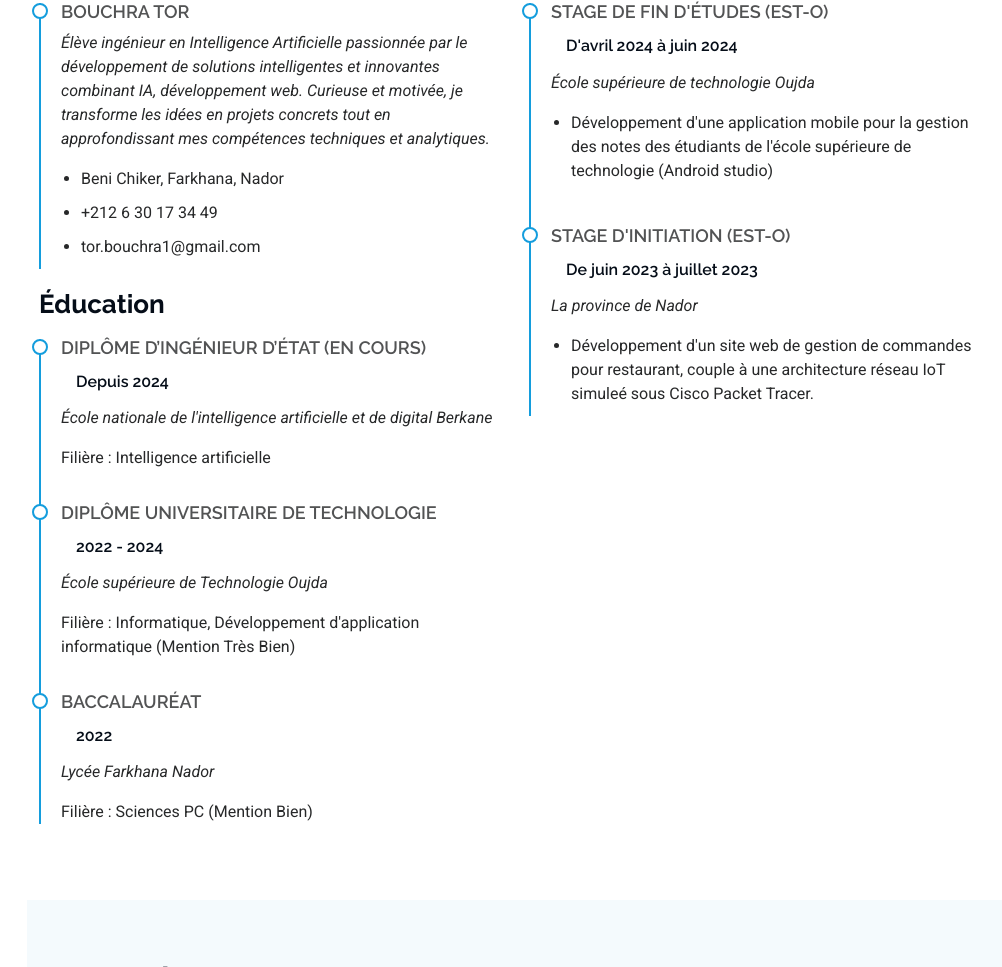
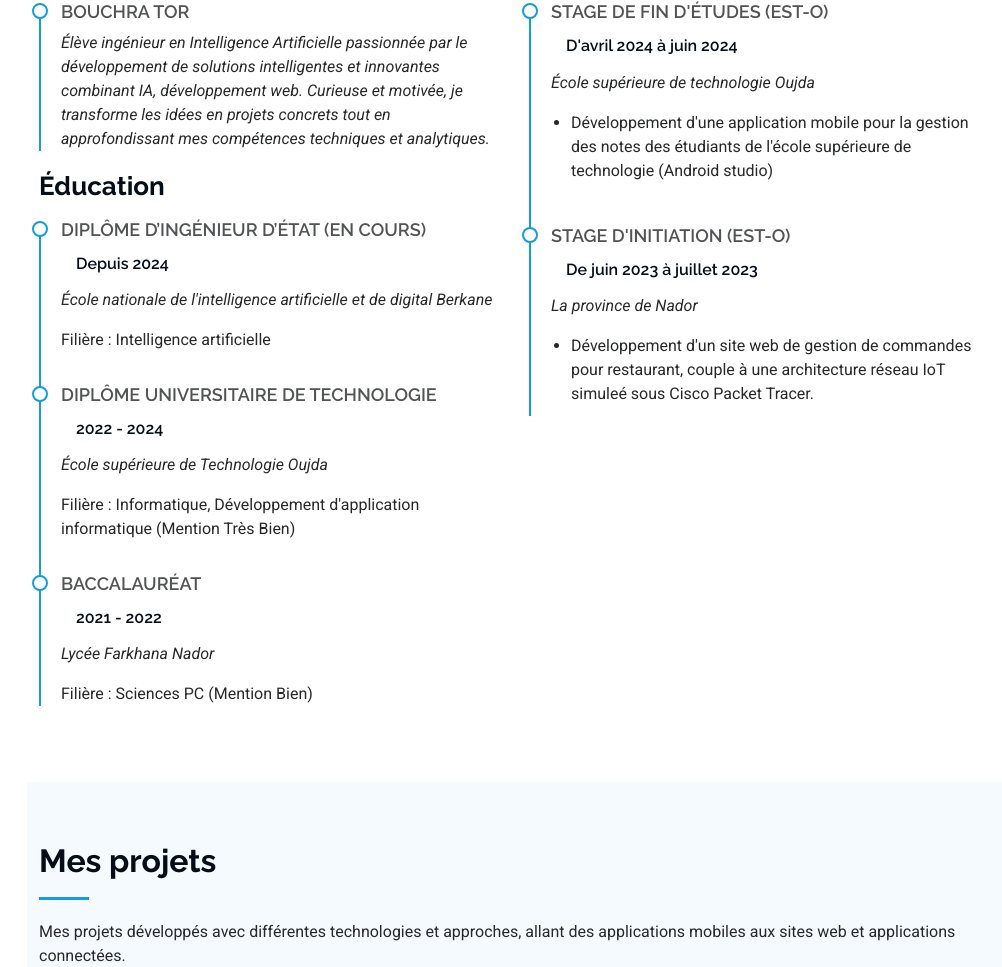
Before and after one commit to BOUCHRATOR/portfolio.github.io, a plain HTML site: page index.html in a window 1280 px wide. Shown: the part 3041-4008 px from the top of the page, without its empty margins (273-1275 px from the left). Drawn offline with Linux system fonts and the light colour scheme.

Commit message:
Update index.html

```diff
--- a/index.html
+++ b/index.html
@@ -311,11 +311,7 @@ J’ai également approfondi mes connaissances en Python, en travaillant sur des
             <div class="resume-item pb-0">
              <h4>Bouchra TOR</h4>
             <p><em>Élève ingénieur en Intelligence Artificielle passionnée par le développement de solutions intelligentes et innovantes combinant IA, développement web. Curieuse et motivée, je transforme les idées en projets concrets tout en approfondissant mes compétences techniques et analytiques.</em></p>
-            <ul>
-              <li>Beni Chiker, Farkhana, Nador</li>
-              <li>+212 6 30 17 34 49</li>
-              <li>tor.bouchra1@gmail.com</li>
-          </ul>
+
             </div><!-- Edn Resume Item -->
 
             <h3 class="resume-title">Éducation</h3>
@@ -335,7 +331,7 @@ J’ai également approfondi mes connaissances en Python, en travaillant sur des
             </div><!-- Edn Resume Item -->
               <div class="resume-item">
               <h4>Baccalauréat</h4>
-              <h5>2022 </h5>
+              <h5>2021 - 2022 </h5>
               <p><em>Lycée Farkhana Nador</em></p>
               <p>Filière : Sciences PC (Mention Bien)</p>
             </div><!-- Edn Resume Item -->
```
